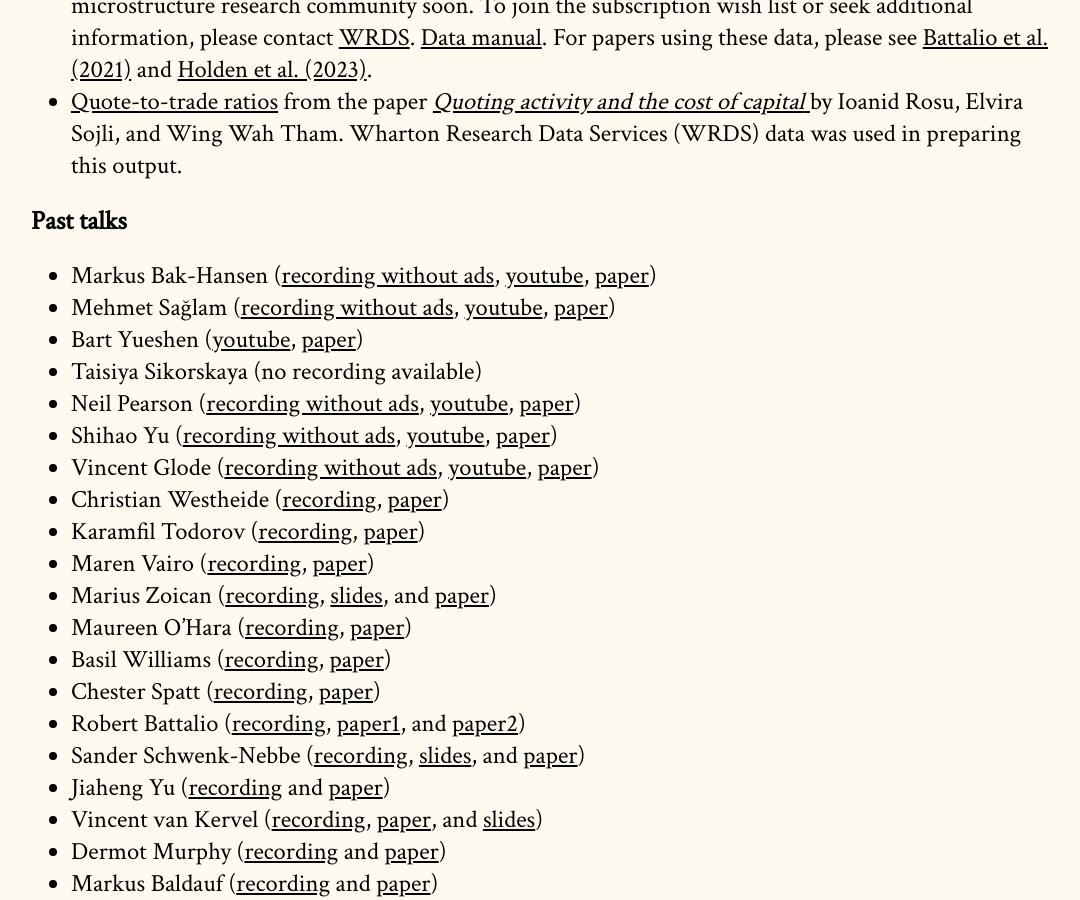
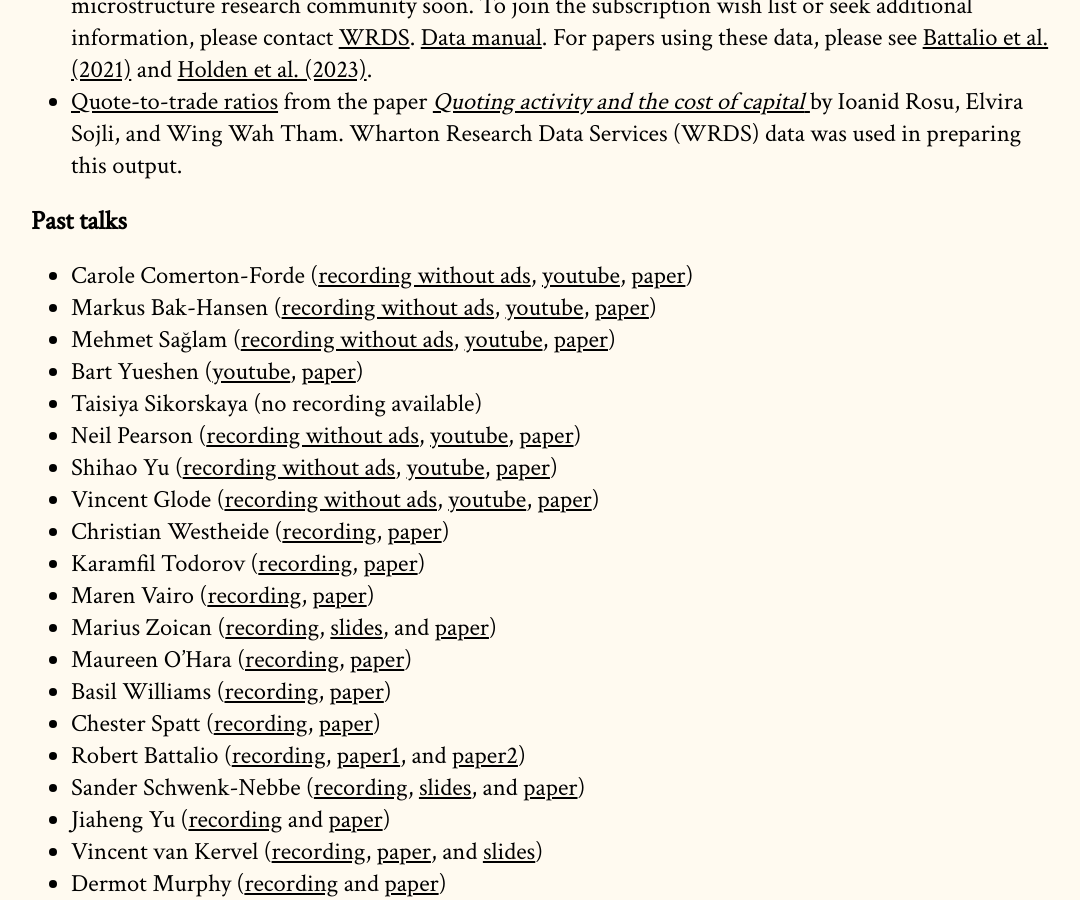
Before and after one commit to cpfiffer/microstructure.exchange, a Jekyll site: the page built from index.md, in a window 1280 px wide and 900 px high, scrolled down 3192 px. Shown: the whole window, without its empty margins (97-1177 px from the left). Built offline with Jekyll 4.4.1, drawn with Linux system fonts in a browser that asks for light colours; some web fonts are replaced.

Commit message:
Update index.md

```diff
--- a/index.md
+++ b/index.md
@@ -67,6 +67,7 @@ The Microstructure Exchange will host resources, tools, and data for microstruct
 - [Quote-to-trade ratios](https://drive.google.com/file/d/1H8wMvA_59-N5Y_xiDPGTbpBsX5BFwOIV/view) from the paper [_Quoting activity and the cost of capital_ ](https://papers.ssrn.com/sol3/papers.cfm?abstract_id=3005928) by Ioanid Rosu, Elvira Sojli, and Wing Wah Tham. Wharton Research Data Services (WRDS) data was used in preparing this output.
 
 ## Past talks
+- Carole Comerton-Forde ([recording without ads](https://us06web.zoom.us/rec/share/9BFHRRiU5y9WoPzc0Wlo85FrtIghX9Y3zI7WYV5PUgd9OU-jVfgaxLdJ2tgDgaiA.OPcYyMZGGPqqQoFd), [youtube](https://youtu.be/zjOpiDOWkcQ), [paper](https://papers.ssrn.com/sol3/papers.cfm?abstract_id=4551238))
 - Markus Bak-Hansen ([recording without ads](https://us06web.zoom.us/rec/share/O5I4BS9_K-ZhE0ktLEfBuRGYPVGS7I_tIGFyYakEtFeEgAlxODzW0cVSYw8sOWAj.9oka1nQvgf5A89ey), [youtube](https://youtu.be/-BdFMGYeMDg), [paper](https://microstructure.exchange/papers/OTC_Relationships.pdf))
 - Mehmet Sa&#287;lam ([recording without ads](https://us06web.zoom.us/rec/share/4_WZhNO3LRwDO3ADizN2_cJADjEc9kGr3SiLAxrysS-Yt8PoJRDCpOtQqR19SqfS.hE5bxiGho3Hfozn5), [youtube](https://youtu.be/Cm6htUhhdrg), [paper](https://microstructure.exchange/papers/TME-paper.pdf))
 - Bart Yueshen ([youtube](https://youtu.be/p_rBfYdZ_bI), [paper](https://papers.ssrn.com/sol3/papers.cfm?abstract_id=4545730))
```
